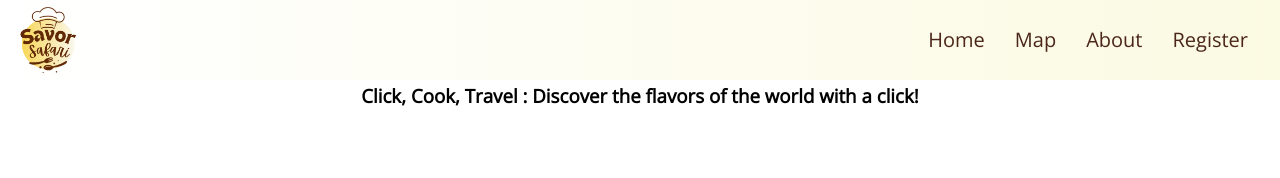
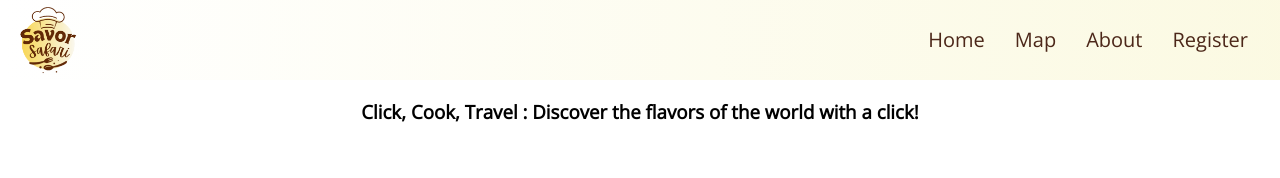
Before and after one commit to wildcodeschool-2025-03/JS-WestDevs-P2-SavorSafari, a React (Vite) app in the folder client/: page /world-map in a window 1280 px wide. Shown: the top 178 px of the page. Built offline with nearby package versions, Linux system fonts and the light colour scheme.

Commit message:
Change style to match UI requirements

```diff
--- a/client/src/components/WorldMap/WorldMap.css
+++ b/client/src/components/WorldMap/WorldMap.css
@@ -1,11 +1,12 @@
 .world-map-section {
   display: grid;
   grid: repeat(3, auto) / 1fr;
-  min-height: calc(100vh - 68.55px - 52.55px);
+  min-height: calc(100vh - 65px - 58.1px);
 
   h3 {
     text-align: center;
     height: fit-content;
+    margin: 16px auto;
   }
 
   .static-map {
@@ -156,6 +157,10 @@
       max-height: 80vh;
       grid-area: 2 / 1 / 3 / 2;
       justify-self: center;
+
+      .country-on-map {
+        transition: 0.5s;
+      }
     }
 
     .controls {
@@ -168,6 +173,7 @@
         background-color: var(--light-bg-bloc-color);
         border: 1px solid var(--light-border-bloc-color);
         border-radius: 4px;
+        cursor: pointer;
 
         &:hover {
           background-color: var(--light-bg-bloc-color-100);
@@ -176,8 +182,8 @@
     }
   }
 
-  @media screen and (min-width: 992px) {
-    min-height: calc(100vh - 68.55px - 57.35px);
+  @media screen and (min-width: 600px) {
+    min-height: calc(100vh - 98px - 58.1px);
   }
 }
 
--- a/client/src/components/WorldMap/WorldMap.tsx
+++ b/client/src/components/WorldMap/WorldMap.tsx
@@ -228,7 +228,7 @@ const WorldMap = () => {
                   <Geography
                     key={geo.rsmKey}
                     geography={geo}
-                    className={geo.properties.name}
+                    className={`${geo.properties.name} country-on-map`}
                     stroke={mapFeatures.stroke}
                     strokeWidth={mapFeatures.strokeWidth}
                     style={{
--- a/client/src/components/WorldMap/data/worldMapData.tsx
+++ b/client/src/components/WorldMap/data/worldMapData.tsx
@@ -139,5 +139,5 @@ export const mapFeatures: FeatureProps = {
   strokeWidth: 0.2,
   notAvailableColor: "#F5F5F5",
   availableColor: "rgba(248, 245, 202, 1)",
-  availableColorHover: "rgba(76, 39, 25, 0.4)",
+  availableColorHover: "rgba(76, 39, 25, 0.8)",
 };
```
